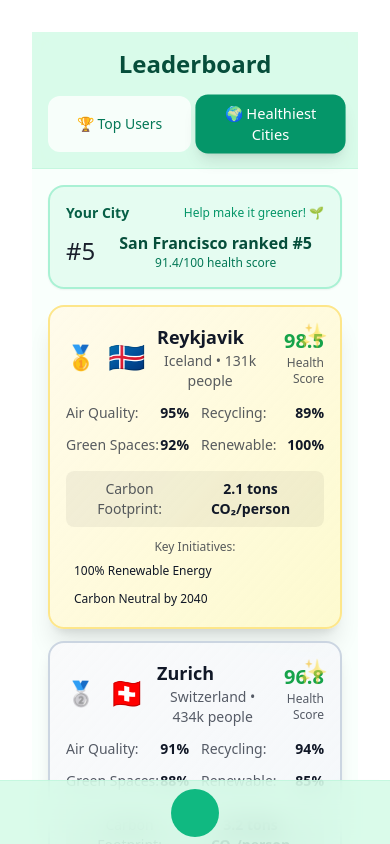
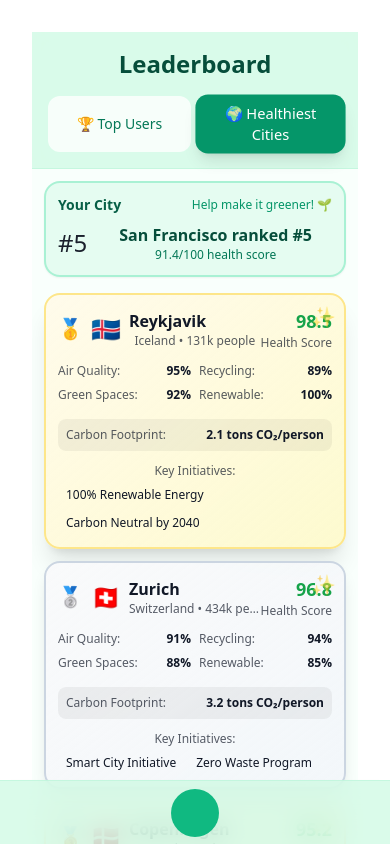
Before and after one commit to ByteHack-Team/GrukAI, a React (Vite) app in the folder grukAI/: page /leaderboard in a window 390 px wide. Both pictures are taken after a click on the button "🌍 Healthiest Cities". Shown: the top 844 px of the page. Built offline with nearby package versions, Linux system fonts and the light colour scheme; some icons are missing.

Commit message:
feat: leaderboard adjustments

```diff
--- a/grukAI/src/components/mobile/City LeaderBoard.jsx
+++ b/grukAI/src/components/mobile/City LeaderBoard.jsx
@@ -164,16 +164,16 @@ function CityLeaderBoard() {
   }
 
   return (
-    <div className="p-4 space-y-4">
+    <div className="p-3 sm:p-4 space-y-4 overflow-x-hidden max-w-full">
       {/* User's City Highlight */}
-      <div className="bg-emerald-100/50 backdrop-blur-sm rounded-2xl p-4 border-2 border-emerald-300/50 shadow-sm">
+      <div className="bg-emerald-100/50 backdrop-blur-sm rounded-2xl p-3 sm:p-4 border-2 border-emerald-300/50 shadow-sm max-w-full">
         <div className="flex items-center justify-between mb-2">
           <h3 className="text-sm font-bold text-emerald-800">Your City</h3>
-          <span className="text-xs text-emerald-600">Help make it greener! 🌱</span>
+          <span className="text-xs text-emerald-600 flex-shrink-0">Help make it greener! 🌱</span>
         </div>
-        <div className="flex items-center gap-3">
-          <div className="text-2xl">#5</div>
-          <div className="flex-1">
+        <div className="flex items-center gap-3 min-w-0">
+          <div className="text-2xl flex-shrink-0">#5</div>
+          <div className="flex-1 min-w-0">
             <p className="font-semibold text-emerald-900">San Francisco ranked #5</p>
             <p className="text-xs text-emerald-700">91.4/100 health score</p>
           </div>
@@ -181,11 +181,11 @@ function CityLeaderBoard() {
       </div>
 
       {/* Top Cities List */}
-      <div className="space-y-3">
+      <div className="space-y-3 max-w-full">
         {topCities.map((city, index) => (
           <div
             key={city.id}
-            className={`rounded-2xl p-4 border transform transition-all duration-700 hover:scale-[1.03] hover:-translate-y-1 relative ${
+            className={`rounded-2xl p-3 sm:p-4 border transform transition-all duration-700 hover:scale-[1.03] hover:-translate-y-1 relative max-w-full overflow-hidden ${
               getRankStyle(city.rank, city.isUserCity)
             } ${
               animateCards ? 'translate-y-0 opacity-100' : 'translate-y-8 opacity-0'
@@ -198,29 +198,29 @@ function CityLeaderBoard() {
             }}
           >
             {/* City Header */}
-            <div className="flex items-center justify-between mb-3">
-              <div className="flex items-center gap-3">
-                <div className={`text-2xl font-bold transition-all duration-300 ${
+            <div className="flex items-center justify-between mb-3 min-w-0">
+              <div className="flex items-center gap-2 sm:gap-3 min-w-0 flex-1">
+                <div className={`text-xl sm:text-2xl font-bold transition-all duration-300 flex-shrink-0 ${
                   city.rank <= 3 ? 'transform hover:scale-125 hover:rotate-12' : ''
                 }`}>
                   {getRankIcon(city.rank)}
                 </div>
-                <div className={`text-3xl transition-all duration-300 ${
+                <div className={`text-2xl sm:text-3xl transition-all duration-300 flex-shrink-0 ${
                   city.rank <= 3 ? 'transform hover:scale-110 hover:rotate-6' : ''
                 }`}>
                   {city.flag}
                 </div>
-                <div className="flex-1">
-                  <h3 className="font-bold text-lg flex items-center gap-2">
-                    {city.name}
-                    {city.isUserCity && <span className="text-sm animate-pulse">🏠</span>}
+                <div className="flex-1 min-w-0">
+                  <h3 className="font-bold text-base sm:text-lg flex items-center gap-2">
+                    <span className="truncate">{city.name}</span>
+                    {city.isUserCity && <span className="text-sm animate-pulse flex-shrink-0">🏠</span>}
                   </h3>
-                  <p className="text-sm opacity-70">{city.country} • {city.population} people</p>
+                  <p className="text-xs sm:text-sm opacity-70 truncate">{city.country} • {city.population} people</p>
                 </div>
               </div>
 
-              <div className="text-right">
-                <div className={`font-bold text-xl transition-all duration-300 ${getHealthScoreColor(city.healthScore)} ${
+              <div className="text-right flex-shrink-0">
+                <div className={`font-bold text-lg sm:text-xl transition-all duration-300 ${getHealthScoreColor(city.healthScore)} ${
                   city.rank <= 3 ? 'hover:scale-110' : ''
                 }`}>
                   {city.healthScore}
@@ -230,39 +230,39 @@ function CityLeaderBoard() {
             </div>
 
             {/* Environmental Metrics */}
-            <div className="grid grid-cols-2 gap-3 mb-4">
-              <div className="flex justify-between text-sm">
-                <span className="opacity-70">Air Quality:</span>
-                <span className="font-semibold">{city.airQuality}%</span>
+            <div className="grid grid-cols-2 gap-2 sm:gap-3 mb-4">
+              <div className="flex justify-between text-xs sm:text-sm min-w-0">
+                <span className="opacity-70 truncate">Air Quality:</span>
+                <span className="font-semibold flex-shrink-0">{city.airQuality}%</span>
               </div>
-              <div className="flex justify-between text-sm">
-                <span className="opacity-70">Recycling:</span>
-                <span className="font-semibold">{city.recyclingRate}%</span>
+              <div className="flex justify-between text-xs sm:text-sm min-w-0">
+                <span className="opacity-70 truncate">Recycling:</span>
+                <span className="font-semibold flex-shrink-0">{city.recyclingRate}%</span>
               </div>
-              <div className="flex justify-between text-sm">
-                <span className="opacity-70">Green Spaces:</span>
-                <span className="font-semibold">{city.greenSpaces}%</span>
+              <div className="flex justify-between text-xs sm:text-sm min-w-0">
+                <span className="opacity-70 truncate">Green Spaces:</span>
+                <span className="font-semibold flex-shrink-0">{city.greenSpaces}%</span>
               </div>
-              <div className="flex justify-between text-sm">
-                <span className="opacity-70">Renewable:</span>
-                <span className="font-semibold">{city.renewableEnergy}%</span>
+              <div className="flex justify-between text-xs sm:text-sm min-w-0">
+                <span className="opacity-70 truncate">Renewable:</span>
+                <span className="font-semibold flex-shrink-0">{city.renewableEnergy}%</span>
               </div>
             </div>
 
             {/* Carbon Footprint */}
-            <div className="flex justify-between items-center mb-3 p-2 bg-black/5 rounded-lg">
-              <span className="text-sm opacity-70">Carbon Footprint:</span>
-              <span className="font-semibold text-sm">{city.carbonFootprint} tons CO₂/person</span>
+            <div className="flex justify-between items-center mb-3 p-2 bg-black/5 rounded-lg min-w-0">
+              <span className="text-xs sm:text-sm opacity-70 truncate">Carbon Footprint:</span>
+              <span className="font-semibold text-xs sm:text-sm flex-shrink-0">{city.carbonFootprint} tons CO₂/person</span>
             </div>
 
             {/* Initiatives */}
-            <div className="space-y-1">
+            <div className="space-y-1 min-w-0">
               <div className="text-xs opacity-70">Key Initiatives:</div>
               <div className="flex flex-wrap gap-1">
                 {city.initiatives.map((initiative, idx) => (
                   <span
                     key={idx}
-                    className="text-xs bg-black/8 hover:bg-black/12 px-2 py-1 rounded-full transition-colors duration-200"
+                    className="text-xs bg-black/8 hover:bg-black/12 px-2 py-1 rounded-full transition-colors duration-200 truncate max-w-full"
                   >
                     {initiative}
                   </span>
@@ -272,7 +272,7 @@ function CityLeaderBoard() {
 
             {/* Rank badges for top 3 */}
             {city.rank <= 3 && (
-              <div className="absolute top-3 right-3 text-2xl animate-pulse hover:animate-spin transition-all duration-500">
+              <div className="absolute top-2 right-2 text-xl sm:text-2xl animate-pulse hover:animate-spin transition-all duration-500">
                 ✨
               </div>
             )}
--- a/grukAI/src/components/mobile/Leaderboard.jsx
+++ b/grukAI/src/components/mobile/Leaderboard.jsx
@@ -6,16 +6,16 @@ function Leaderboard() {
   const [activeTab, setActiveTab] = useState('users') // 'users' or 'cities'
 
   return (
-    <div className="min-h-screen bg-emerald-50/30 pb-20">
+    <div className="min-h-screen bg-emerald-50/30 pb-20 overflow-x-hidden">
       {/* Header */}
       <div className="bg-emerald-100/80 backdrop-blur-md border-b border-emerald-200/40 p-4 sticky top-0 z-10">
         <h1 className="text-2xl font-bold text-emerald-900 mb-4">Leaderboard</h1>
 
         {/* Tab Selector */}
-        <div className="flex gap-2">
+        <div className="flex gap-2 w-full">
           <button
             onClick={() => setActiveTab('users')}
-            className={`flex-1 px-4 py-2 rounded-xl text-sm font-medium transition-all duration-300 ${
+            className={`flex-1 px-3 py-2 rounded-xl text-sm font-medium transition-all duration-300 ${
               activeTab === 'users'
                 ? 'bg-emerald-600 text-white shadow-lg transform scale-105'
                 : 'bg-white/80 text-emerald-700 hover:bg-emerald-100'
@@ -25,7 +25,7 @@ function Leaderboard() {
           </button>
           <button
             onClick={() => setActiveTab('cities')}
-            className={`flex-1 px-4 py-2 rounded-xl text-sm font-medium transition-all duration-300 ${
+            className={`flex-1 px-3 py-2 rounded-xl text-sm font-medium transition-all duration-300 ${
               activeTab === 'cities'
                 ? 'bg-emerald-600 text-white shadow-lg transform scale-105'
                 : 'bg-white/80 text-emerald-700 hover:bg-emerald-100'
@@ -37,7 +37,7 @@ function Leaderboard() {
       </div>
 
       {/* Tab Content */}
-      <div className="transition-all duration-300">
+      <div className="transition-all duration-300 overflow-x-hidden">
         {activeTab === 'users' ? <UserLeaderBoard /> : <CityLeaderBoard />}
       </div>
     </div>
```
Also changed, not shown: grukAI/src/components/mobile/UserLeaderBoard.jsx (+25 -25 lines).
